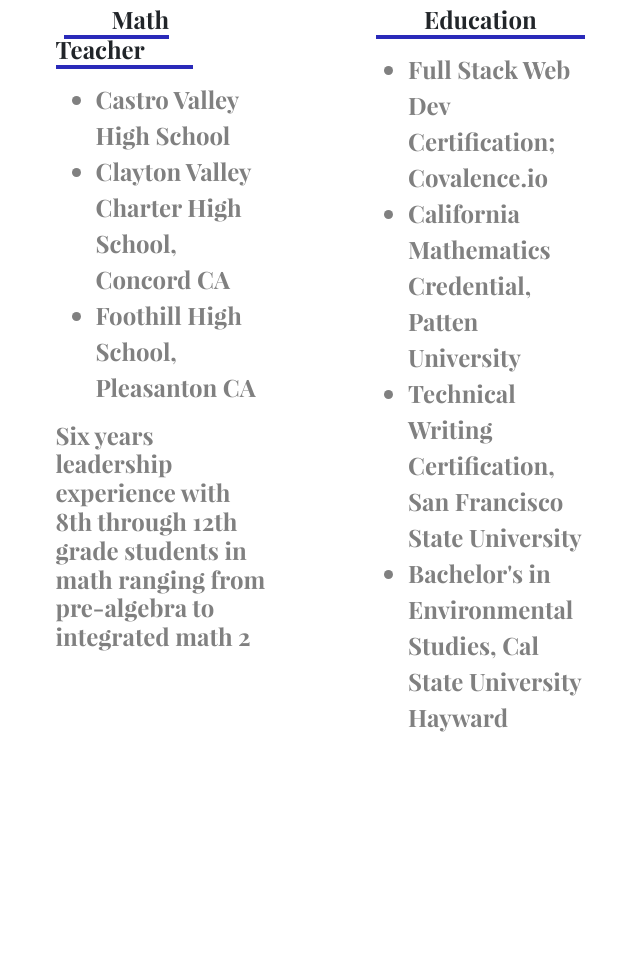
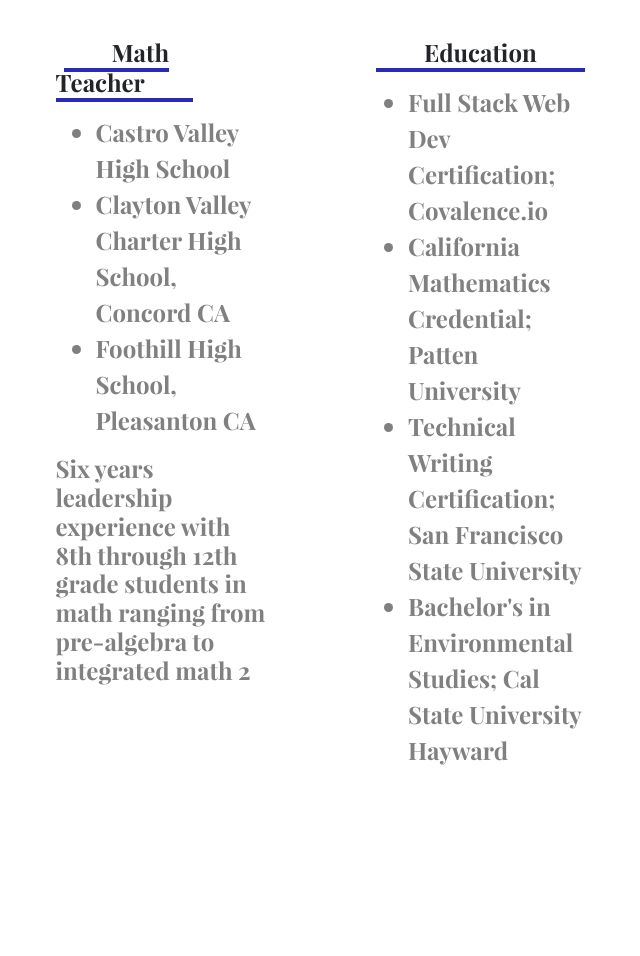
Before and after one commit to ChristyCakes/BootstrapResume, a plain HTML site: page index.html in a window 1280 px wide. Shown: the part 2450-3406 px from the top of the page, without its empty margins (320-960 px from the left). Drawn offline with nearby package versions, Linux system fonts and the light colour scheme; files whose address does not match are found by name.

Commit message:
update html

```diff
--- a/index.html
+++ b/index.html
@@ -56,7 +56,7 @@
             <div class="col d-inline-flex bg-light justify-content-center my-5 p-5">
                 <h1 id="aboutme">About Me</h1>
                 <h3 id="textbox">I completed an online degree in Full Stack Engineering at Covalence.io in January, 2019. I have created various
-                    applications using Bootstrap, Python, and **. I also have several years' experience as a math teacher.
+                    applications using Bootstrap, Python, and JavaScript with AJAX. I also have several years' experience as a math teacher.
                     See details of my work and links to my projects below.</h3>
             </div>
         </div>
@@ -75,9 +75,9 @@
                 <h2 id="ed">Education</h2>
                 <ul class="info">
                     <li>Full Stack Web Dev Certification; Covalence.io</li>
-                    <li>California Mathematics Credential, Patten University</li>
-                    <li>Technical Writing Certification, San Francisco State University</li>
-                    <li>Bachelor's in Environmental Studies, Cal State University Hayward</li>
+                    <li>California Mathematics Credential; Patten University</li>
+                    <li>Technical Writing Certification; San Francisco State University</li>
+                    <li>Bachelor's in Environmental Studies; Cal State University Hayward</li>
                 </ul>
             </div>
         </div>
```
